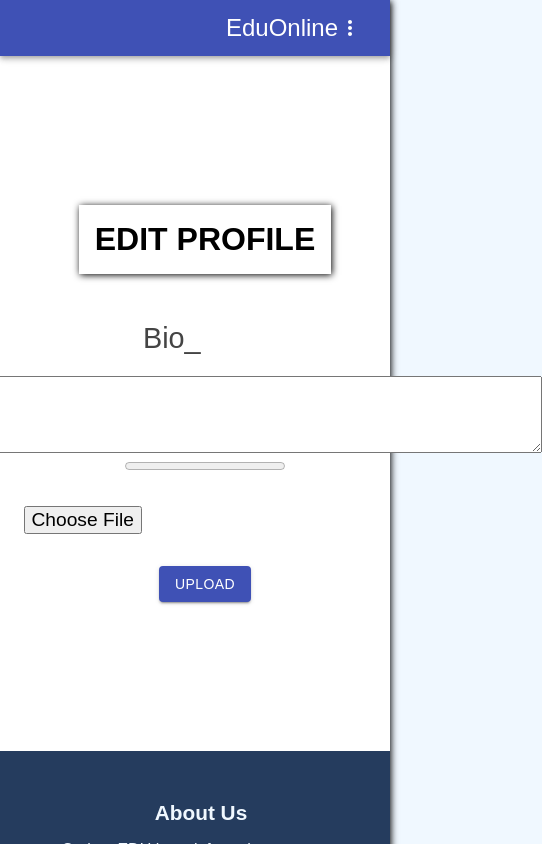
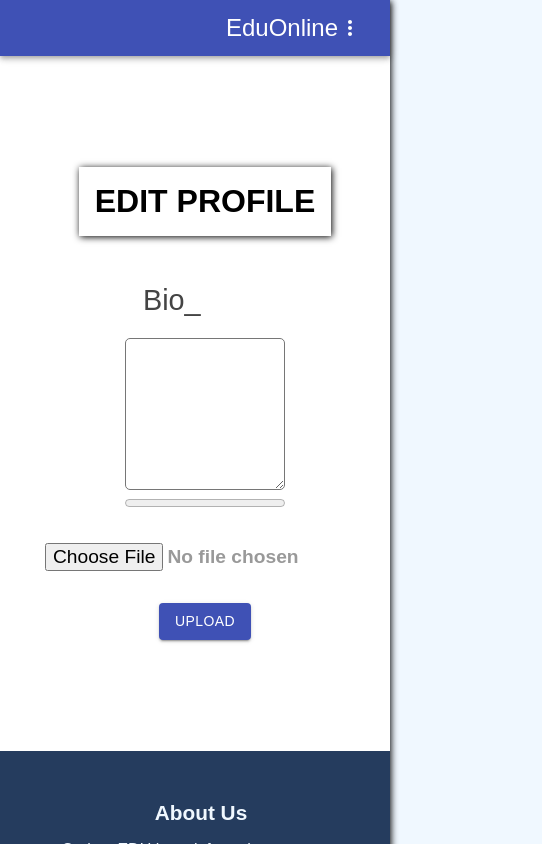
Before and after one commit to outboxafrica/Operators, a React (Create React App) app: page /editprofile in a window 390 px wide. Shown: the top 844 px of the page, 542 px wide, since content can reach past the window. Built offline with nearby package versions, Linux system fonts and the light colour scheme; no server answers; the database is empty.

Commit message:
rf-edit-profilePage

```diff
--- a/src/Pages/EditProfile/EditProfile.css
+++ b/src/Pages/EditProfile/EditProfile.css
@@ -0,0 +1,20 @@
+
+textarea{
+    border-radius: 5px;
+}
+
+
+ textarea:focus{
+    outline: none;
+    border: 1px solid #8395ff ;
+    box-shadow: 1px 1px 5px #8395ff;
+}
+
+@media screen and (max-width:600px){
+    textarea{
+        max-width: 10rem;
+    }
+    input{
+        max-width: 20rem;
+    }
+}
--- a/src/Pages/EditProfile/EditProfile.jsx
+++ b/src/Pages/EditProfile/EditProfile.jsx
@@ -80,14 +80,15 @@ function EditProfile(props) {
         <p style={{color:"#444", textAlign:"left", width:"40%", margin:"0 auto",padding:"1rem", fontSize:"1.8rem"}}>Bio_</p>
         <TextArea
           type="text"
+          style={{borderRadius:"30px"}}
           // label="Bio"
           placeholder="Write something about yourself"
           value={caption}
           onChange={(event) => setCaption(event.target.value)}
           // value={props.value}
           // onChange={props.onChange}
-          rows="5"
-          cols="82"
+          rows="10"
+          cols="70"
         />
         <progress
           className="imageupload_progress"
@@ -95,7 +96,7 @@ function EditProfile(props) {
           max="100"
         ></progress>
         <p></p>
-        <input type="file" style={{margin:"2rem" , color:"#fff", fontSize:"1.2rem", fontWeight:"bolder"}}  onChange={handleChange} />
+        <input type="file" style={{margin:"2rem" , color:"#999", fontSize:"1.2rem", fontWeight:"bolder"}}  onChange={handleChange} />
         <p></p>
         <Button variant="contained" color="primary" onClick={handleUpload}>
           Upload
```
